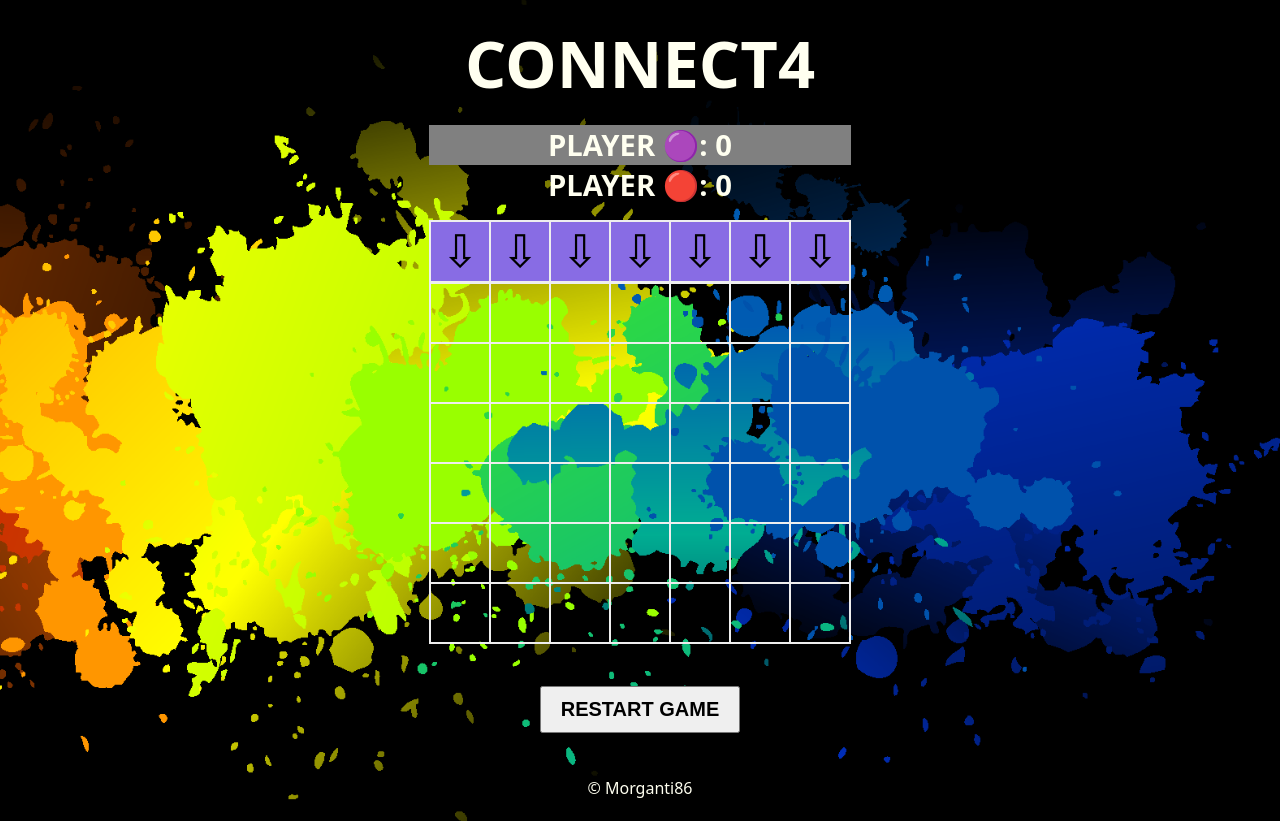
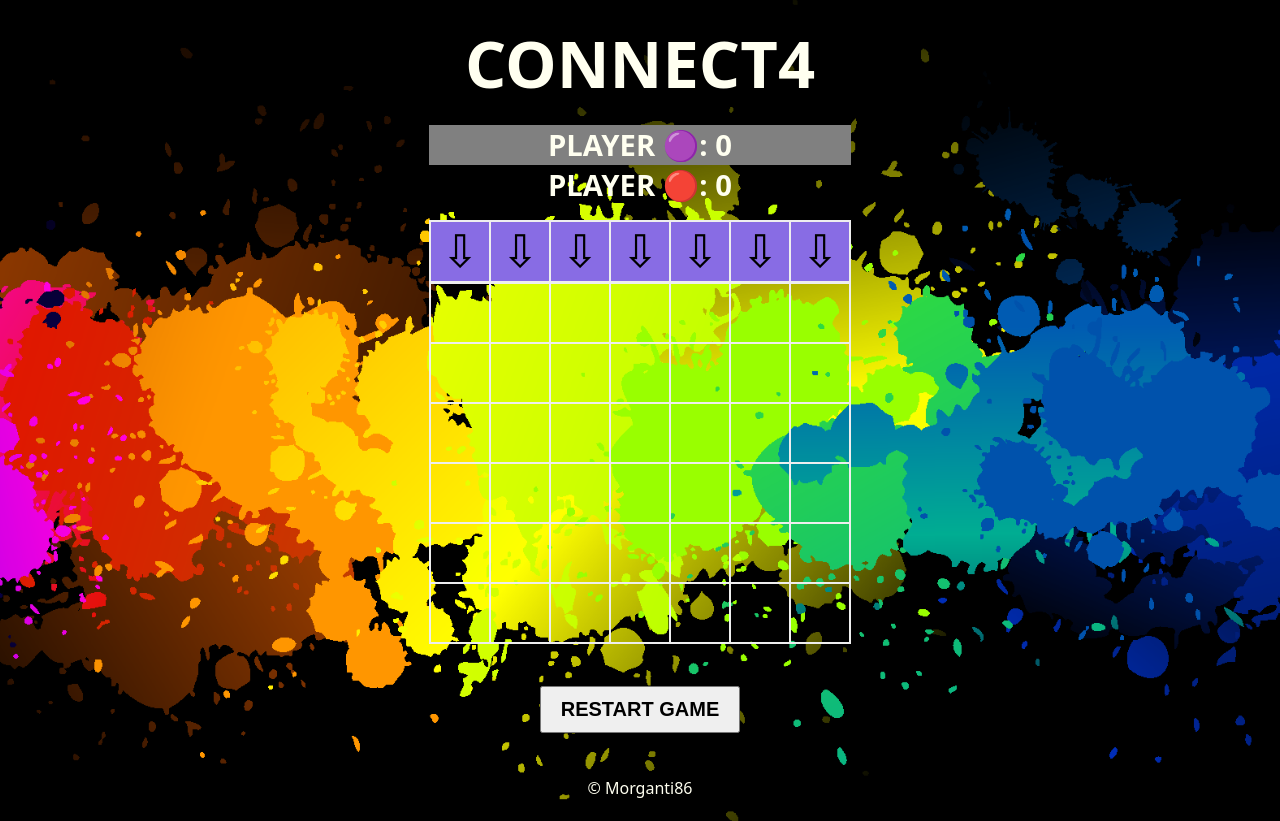
Before and after one commit to Morganti86/Connect4, a React (Vite) app: page / in a window 1280 px wide. Built offline with nearby package versions, Linux system fonts and the light colour scheme.

Commit message:
background position center

```diff
--- a/src/index.css
+++ b/src/index.css
@@ -25,7 +25,7 @@ body {
   background-image: url("/Background.webp");
   background-repeat: repeat;
   background-size: cover;
-  background-position: right;
+  background-position: center;
   color: ivory;
 }
 
```
